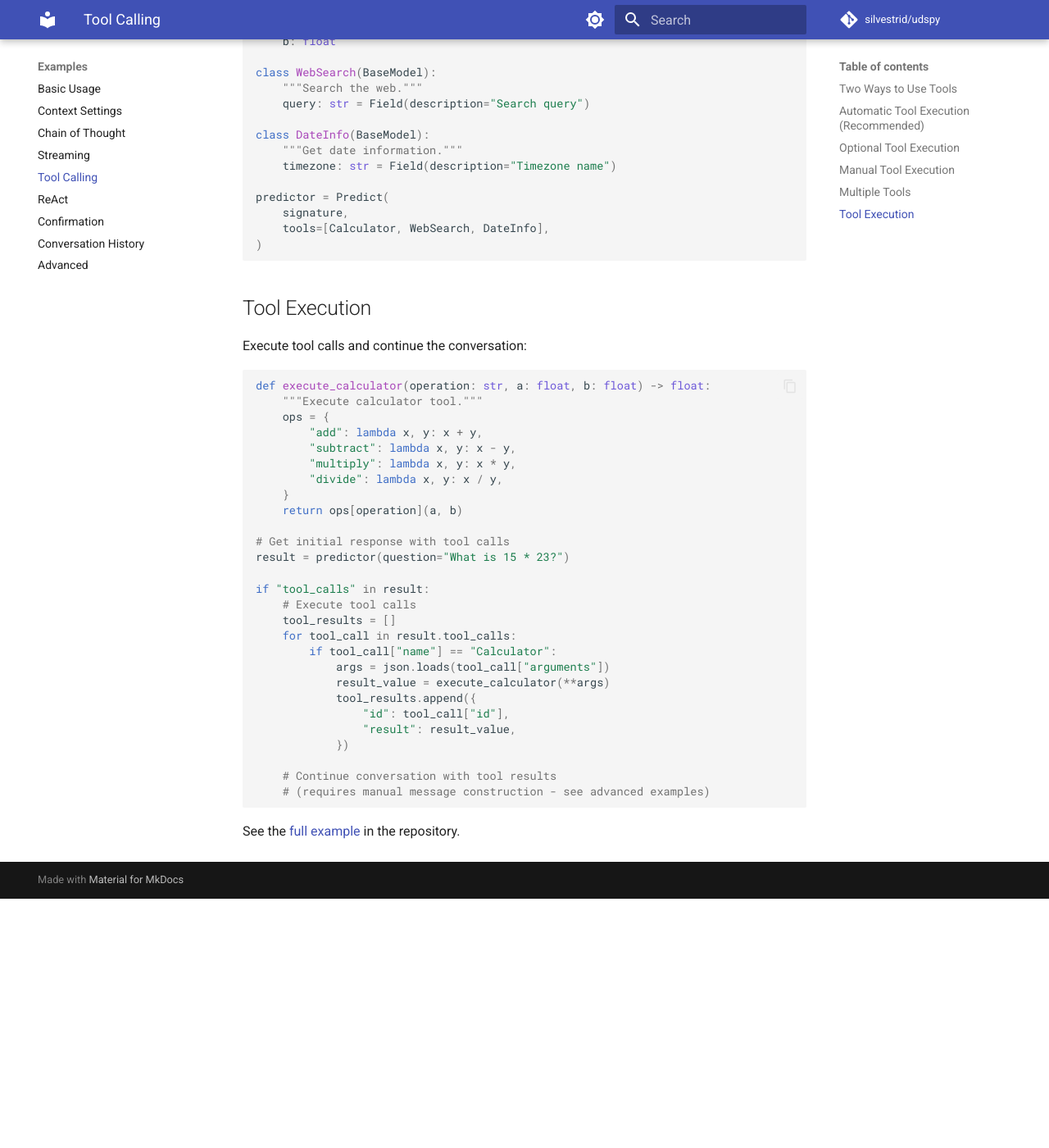
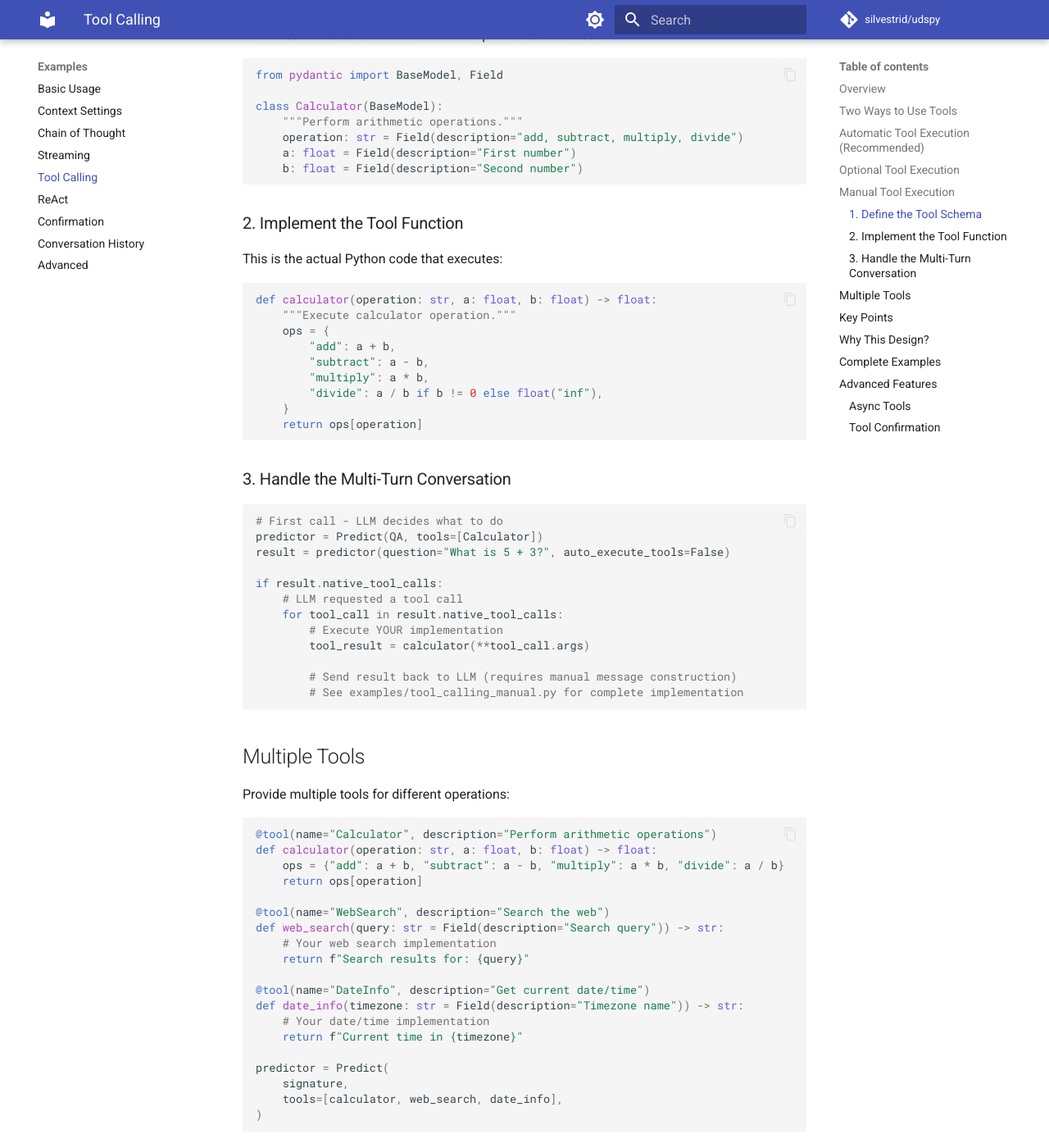
Before and after one commit to baserow/udspy, an MkDocs documentation site: the page built from docs/examples/tool_calling.md, in a window 1280 px wide and 1400 px high, scrolled down 2221 px. Shown: the whole window at 82% size. Built offline with MkDocs 1.6.1 and Material for MkDocs 9.7.7, drawn with Linux system fonts in a browser that asks for light colours; comment, search, counter and statistics services are not loaded; before the commit the page ends 3317 px from its top, so only the background shows below that; some of the changed text lies outside the part shown.

Commit message:
feat: add environment variable support and simplify examples
Add support for reading LM configuration from environment variables and
simplify all examples to use this feature. Also consolidate tool calling
documentation into a single comprehensive guide.

Changes to settings.py:
- Add environment variable support in configure():
  - UDSPY_LM_API_KEY (falls back to OPENAI_API_KEY)
  - UDSPY_LM_MODEL
  - UDSPY_LM_BASE_URL
- Change api_key parameter from str="" to str | None = None
- Read from environment variables when parameters are None
- Update docstring with environment variable documentation
- Add example showing configure() with no parameters

Examples updated (8 files):
- basic_usage.py: Simplified to use udspy.settings.configure()
- streaming.py: Simplified configuration
- chain_of_thought.py: Simplified configuration
- tool_calling_auto.py: Simplified configuration
- tool_calling_manual.py: Simplified configuration
- context.py: Simplified initial configuration
- history.py: Simplified configuration
- other_providers.py: Added comprehensive docstring

All examples now include header comment:
    Before running, set environment variables:
        export UDSPY_LM_API_KEY="sk-..."  # or OPENAI_API_KEY
        export UDSPY_LM_MODEL="gpt-4o-mini"

Documentation:
- Combined examples/TOOL_CALLING.md and docs/examples/tool_calling.md
- Kept comprehensive version in docs/examples/tool_calling.md
- Added ASCII diagram showing multi-turn pattern
- Documented both automatic and manual tool execution
- Added sections on optional execution, multiple tools, async tools
- Added examples of tool confirmation
- Removed duplicate examples/TOOL_CALLING.md

Benefits:
- Simpler example code (no boilerplate for env var reading)
- Standard environment variable names (UDSPY_* prefix)
- Backward compatible (still accepts OPENAI_API_KEY)
- Examples are ready to run after setting env vars
- Single source of truth for tool calling documentation

All 173 tests pass. Type checking and linting clean.

🤖 Generated with [Claude Code](https://claude.com/claude-code)

Co-Authored-By: Claude <noreply@anthropic.com>

````diff
--- a/docs/examples/tool_calling.md
+++ b/docs/examples/tool_calling.md
@@ -1,6 +1,29 @@
 # Tool Calling
 
 Learn how to use OpenAI's native tool calling with udspy.
+
+## Overview
+
+Tool calling in udspy follows the OpenAI tool calling pattern - a **multi-turn conversation** where the LLM requests tool execution and you provide the results:
+
+```
+┌─────────────┐
+│   Step 1:   │  You: "What is 157 × 234?"
+│  First Call │  LLM: "I need to call Calculator(multiply, 157, 234)"
+└─────────────┘
+       │
+       ▼
+┌─────────────┐
+│   Step 2:   │  You execute: calculator("multiply", 157, 234) → 36738
+│  Execute    │
+└─────────────┘
+       │
+       ▼
+┌─────────────┐
+│   Step 3:   │  You: "Calculator returned 36738"
+│ Second Call │  LLM: "The answer is 36,738"
+└─────────────┘
+```
 
 ## Two Ways to Use Tools
 
@@ -55,14 +78,14 @@ print(result.answer)  # "The answer is 8"
 
 # Get tool calls without execution
 result = predictor(question="What is 5 + 3?", auto_execute_tools=False)
-if "tool_calls" in result:
-    print(f"LLM wants to call: {result.tool_calls[0]['name']}")
-    print(f"With arguments: {result.tool_calls[0]['arguments']}")
+if result.native_tool_calls:
+    print(f"LLM wants to call: {result.native_tool_calls[0].name}")
+    print(f"With arguments: {result.native_tool_calls[0].args}")
     # Now you can execute manually or log/analyze the tool calls
 ```
 
 This is useful for:
-- Requiring user approval before executing tools
+- Requiring user approval before executing tools (see confirmation examples)
 - Logging or analyzing tool usage patterns
 - Implementing custom execution logic
 - Rate limiting or caching tool results
@@ -71,25 +94,51 @@ This is useful for:
 
 Define tools as Pydantic models when you want full control:
 
+### 1. Define the Tool Schema
+
+This describes the tool to the LLM - what parameters it takes:
+
 ```python
 from pydantic import BaseModel, Field
 
 class Calculator(BaseModel):
     """Perform arithmetic operations."""
-    operation: str = Field(description="add, subtract, multiply, or divide")
+    operation: str = Field(description="add, subtract, multiply, divide")
     a: float = Field(description="First number")
     b: float = Field(description="Second number")
+```
 
-# Pydantic models are schema-only (not automatically executed)
-predictor = Predict(MathQuery, tools=[Calculator])
-result = predictor(question="What is 157 times 234?")
+### 2. Implement the Tool Function
 
-# You must check for and execute tool calls yourself
-if "tool_calls" in result:
-    for tool_call in result.tool_calls:
-        print(f"Called: {tool_call['name']}")
-        print(f"Arguments: {tool_call['arguments']}")
-        # Execute manually and construct follow-up messages
+This is the actual Python code that executes:
+
+```python
+def calculator(operation: str, a: float, b: float) -> float:
+    """Execute calculator operation."""
+    ops = {
+        "add": a + b,
+        "subtract": a - b,
+        "multiply": a * b,
+        "divide": a / b if b != 0 else float("inf"),
+    }
+    return ops[operation]
+```
+
+### 3. Handle the Multi-Turn Conversation
+
+```python
+# First call - LLM decides what to do
+predictor = Predict(QA, tools=[Calculator])
+result = predictor(question="What is 5 + 3?", auto_execute_tools=False)
+
+if result.native_tool_calls:
+    # LLM requested a tool call
+    for tool_call in result.native_tool_calls:
+        # Execute YOUR implementation
+        tool_result = calculator(**tool_call.args)
+
+        # Send result back to LLM (requires manual message construction)
+        # See examples/tool_calling_manual.py for complete implementation
 ```
 
 ## Multiple Tools
@@ -97,58 +146,89 @@ if "tool_calls" in result:
 Provide multiple tools for different operations:
 
 ```python
-class Calculator(BaseModel):
-    """Perform arithmetic operations."""
-    operation: str
-    a: float
-    b: float
+@tool(name="Calculator", description="Perform arithmetic operations")
+def calculator(operation: str, a: float, b: float) -> float:
+    ops = {"add": a + b, "subtract": a - b, "multiply": a * b, "divide": a / b}
+    return ops[operation]
 
-class WebSearch(BaseModel):
-    """Search the web."""
-    query: str = Field(description="Search query")
+@tool(name="WebSearch", description="Search the web")
+def web_search(query: str = Field(description="Search query")) -> str:
+    # Your web search implementation
+    return f"Search results for: {query}"
 
-class DateInfo(BaseModel):
-    """Get date information."""
-    timezone: str = Field(description="Timezone name")
+@tool(name="DateInfo", description="Get current date/time")
+def date_info(timezone: str = Field(description="Timezone name")) -> str:
+    # Your date/time implementation
+    return f"Current time in {timezone}"
 
 predictor = Predict(
     signature,
-    tools=[Calculator, WebSearch, DateInfo],
+    tools=[calculator, web_search, date_info],
 )
 ```
 
-## Tool Execution
+## Key Points
 
-Execute tool calls and continue the conversation:
+1. **The Schema != The Implementation**
+   - Schema (Pydantic model or `@tool` params): Describes the tool to the LLM
+   - Implementation (Python function): Your actual code
+
+2. **It's Multi-Turn**
+   - Call 1: LLM decides to use a tool
+   - You execute the tool
+   - Call 2: Send results back to get final answer
+
+3. **You Control Execution**
+   - LLM only *requests* tool calls
+   - YOU decide if/how to execute them
+   - YOU send results back
+
+## Why This Design?
+
+This gives you full control:
+- Validate tool calls before executing
+- Handle errors gracefully
+- Implement tools however you want (API calls, database queries, etc.)
+- Add logging, rate limiting, security checks, etc.
+
+The LLM just requests the tool - you're in charge of everything else!
+
+## Complete Examples
+
+See the example files:
+
+- **`tool_calling_auto.py`** - Automatic tool execution with @tool decorator (recommended)
+- **`tool_calling_manual.py`** - Manual tool execution with full control
+- **`confirmation_loop.py`** - Requiring user approval before tool execution
+
+## Advanced Features
+
+### Async Tools
+
+Tools can be async functions:
 
 ```python
-def execute_calculator(operation: str, a: float, b: float) -> float:
-    """Execute calculator tool."""
-    ops = {
-        "add": lambda x, y: x + y,
-        "subtract": lambda x, y: x - y,
-        "multiply": lambda x, y: x * y,
-        "divide": lambda x, y: x / y,
-    }
-    return ops[operation](a, b)
-
-# Get initial response with tool calls
-result = predictor(question="What is 15 * 23?")
-
-if "tool_calls" in result:
-    # Execute tool calls
-    tool_results = []
-    for tool_call in result.tool_calls:
-        if tool_call["name"] == "Calculator":
-            args = json.loads(tool_call["arguments"])
-            result_value = execute_calculator(**args)
-            tool_results.append({
-                "id": tool_call["id"],
-                "result": result_value,
-            })
-
-    # Continue conversation with tool results
-    # (requires manual message construction - see advanced examples)
+@tool(name="AsyncSearch", description="Search with async API")
+async def async_search(query: str) -> str:
+    # Async implementation
+    result = await some_async_api_call(query)
+    return result
 ```
 
-See the [full example](https://github.com/silvestrid/udspy/blob/main/examples/tool_calling.py) in the repository.
+### Tool Confirmation
+
+Require user confirmation before executing certain tools:
+
+```python
+@tool(
+    name="DeleteFile",
+    description="Delete a file",
+    require_confirmation=True  # Requires user approval
+)
+def delete_file(path: str) -> str:
+    # Will only execute after user confirmation
+    os.remove(path)
+    return f"Deleted {path}"
+```
+
+See `examples/confirmation_loop.py` for a complete example.
````
Also changed, not shown: examples/TOOL_CALLING.md (deleted, +0 -113 lines), 9 other files.
